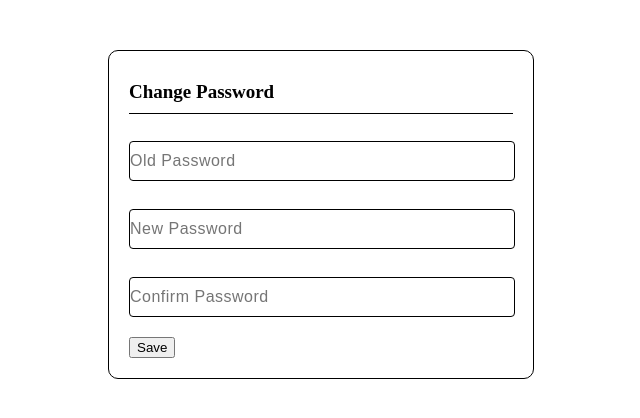
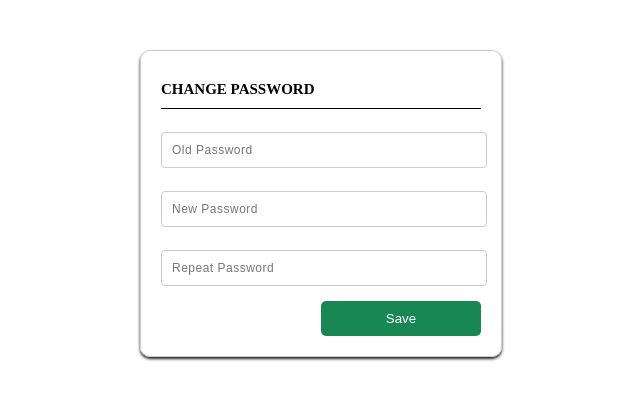
Before and after one commit to rajesh-metaversity/winbuzz, a React (Vite) app: page /password_change in a window 1280 px wide. Shown: the top 418 px of the page, without its empty margins (319-959 px from the left). Built offline with nearby package versions, Linux system fonts and the light colour scheme.

Commit message:
changePassword2

```diff
--- a/src/component/ChangePassword/ChangePassword.jsx
+++ b/src/component/ChangePassword/ChangePassword.jsx
@@ -10,11 +10,11 @@ const ChangePassword = () => {
   };
 
   const validationSchema = Yup.object().shape({
-    currentPassword: Yup.string().required('Current Password is required'),
-    newPassword: Yup.string().required('New Password is required'),
+    currentPassword: Yup.string().required('The Old Password Field is required'),
+    newPassword: Yup.string().required('The New Password Field is required'),
     confirmPassword: Yup.string()
       .oneOf([Yup.ref('newPassword'), null], 'Passwords must match')
-      .required('Confirm Password is required'),
+      .required('The Confirm Password Field is required'),
   });
 
   const handleSubmit = (values, actions) => {
@@ -24,35 +24,25 @@ const ChangePassword = () => {
   };
 
   return (
-    <div className='change_password_cont'>
+		<div className="change_password_cont">
 			<p>Change Password</p>
-      <Formik
-        initialValues={initialValues}
-        validationSchema={validationSchema}
-        onSubmit={handleSubmit}
-      >
+			<Formik initialValues={initialValues} validationSchema={validationSchema} onSubmit={handleSubmit}>
 				{() => (
 					<Form>
-            <div>
+						<div className="change-password-div">
 
 							<Field type="password" name="currentPassword" placeholder="Old Password" />
-              <ErrorMessage name="currentPassword" component="div" />
+							<ErrorMessage name="currentPassword" component="div" className="error_message" />
+
+							<Field type="password" name="newPassword" placeholder="New Password" />
+							<ErrorMessage name="newPassword" component="div" className="error_message" />
+
+							<Field type="password" name="confirmPassword" placeholder="Repeat Password" />
+							<ErrorMessage name="confirmPassword" component="div" className="error_message" />
+
+							<div className="save_button">
+								<button type="submit">Save</button>
 							</div>
-
-            <div>
-
-              <Field type="password" name="newPassword" placeholder="New Password"/>
-              <ErrorMessage name="newPassword" component="div" />
-            </div>
-
-            <div>
-
-              <Field type="password" name="confirmPassword" placeholder="Confirm Password" />
-              <ErrorMessage name="confirmPassword" component="div" />
-            </div>
-
-            <div>
-              <button type="submit">Save</button>
 						</div>
 					</Form>
 				)}
--- a/src/component/ChangePassword/ChangePassword.scss
+++ b/src/component/ChangePassword/ChangePassword.scss
@@ -2,21 +2,22 @@
     display: flex;
     flex-direction: column;
     text-align: left;
-    border: 1px solid black;
+    border: #ccc 1px solid;
     border-radius: 10px;
-    width: 30%;
+    width: 25%;
     padding: 20px;
     justify-content: center;
     margin: auto;
     margin-top: 50px;
+    box-shadow: 0px 2px 3px #202020;
 
     p {
         border-bottom: 1px solid black;
         font-weight: bold;
-        font-size: 19px;
-        padding: 10px;
-        padding-left: 0px;
+        font-size: 15px;
+        padding: 10px 0;
         margin-top: 0;
+        text-transform: uppercase;
     }
 
     form {
@@ -24,13 +25,61 @@
         margin: 0;
         width: 100%;
         text-align: left;
+
+
+            input {
+                background: white;
+                border: #ccc 1px solid;
+                width: 95%;
+                padding: 10px 10px;
+                // margin-bottom: 20px;
+                font-size: 12px;
+
+            }
+
+
+        .error_message {
+            color: #dc3545;
+            font-size: .875em;
+            margin-top: -10px;
+            // margin-bottom: 10px;
+        }
+
+        // input {
+        //     background: white;
+        //     border: #ccc 1px solid;
+        //     width: 100%;
+        //     padding: 10px 0px;
+        //     padding-left: 10px;
+        //     padding-right: 0px;
+        //     // margin-bottom: 20px;
+        //     font-size: 13px;
+        // }
+
+        .save_button {
+            width: 100%;
+            // border: 1px solid green;
+            text-align: right;
+
+            button {
+                width: 50%;
+                background: #198754;
+                color: white;
+                border: none;
+                border-radius: 5px;
+                padding: 10px;
+            }
+        }
     }
+}
+
+.change-password-div{
+    display: flex;
+    align-items: start;
+    flex-direction: column;
+    gap: 15px;
 
     input {
-        background: white;
-        border: 1px solid black;
-        width: 100%;
-        padding: 10px 0px;
-        margin-bottom: 20px;
+        padding: 100px;
     }
 }
```
Lines whose indentation alone changed are shown as unchanged.
